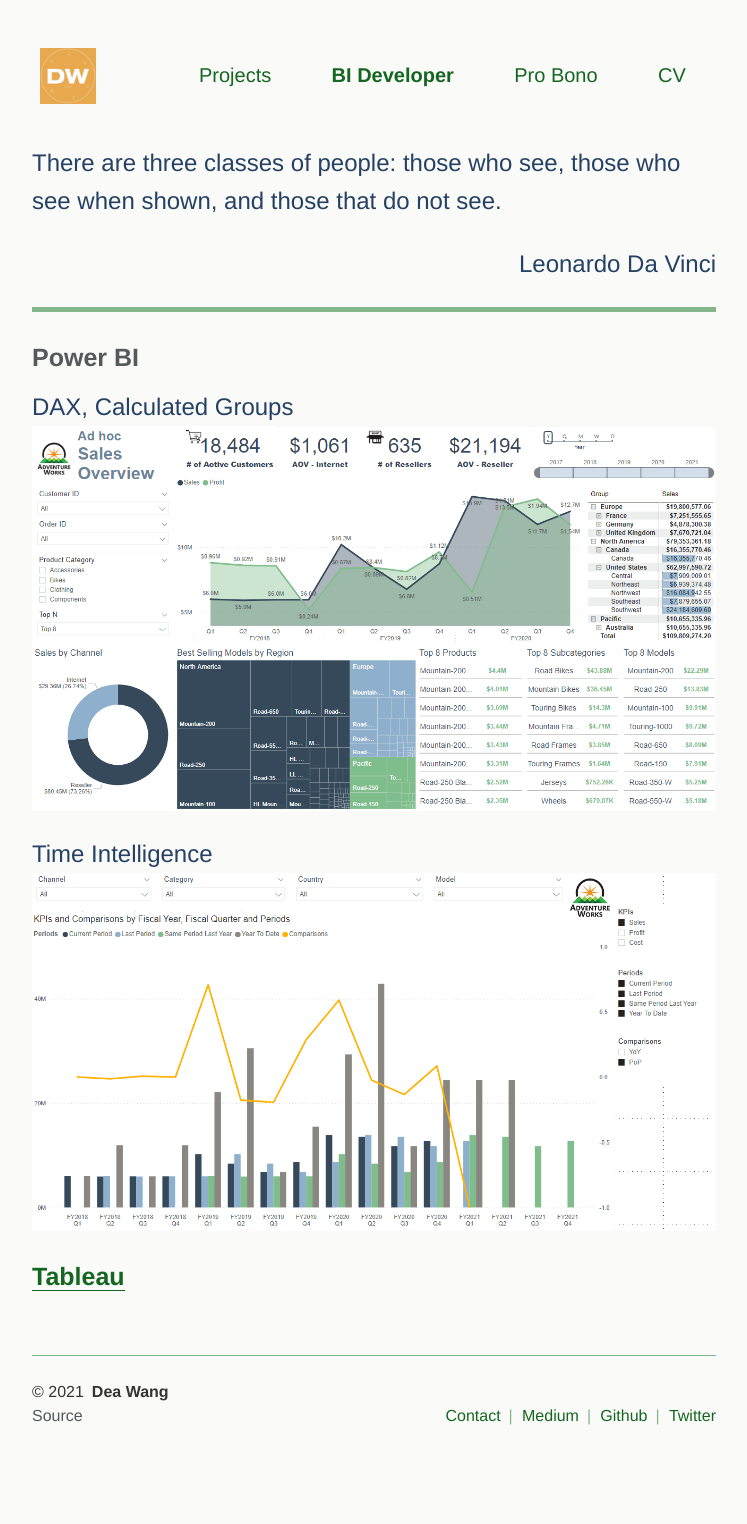
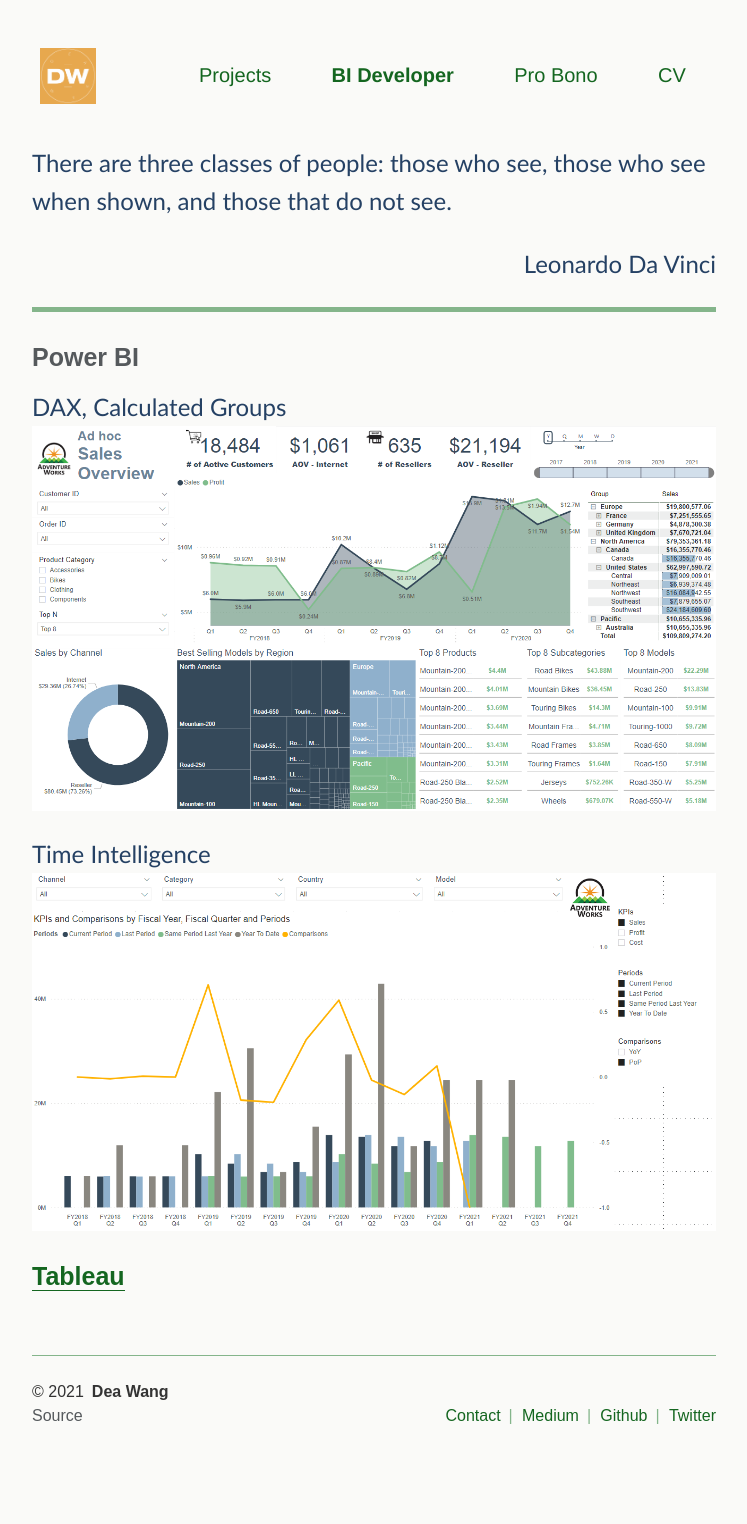
Before and after one commit to deawyk/deawyk.github.io, a Jekyll site: the page built from _pages/bi.md, in a window 1280 px wide. Shown: the whole page, without its empty margins (266-1013 px from the left). Built offline with Jekyll 4.4.1, drawn with Linux system fonts in a browser that asks for light colours.

Commit message:
Update _variables.scss

```diff
--- a/_sass/_variables.scss
+++ b/_sass/_variables.scss
@@ -50,9 +50,9 @@
 $border-radius-lg:          .3rem;
 
 // GLOBALS - FONTS ------------------
-$font-family:               "Helvetica", sans-serif;
-$font-family-monospace:     "Helvetica Neue", Helvetica, Arial, sans-serif;
-$font-heading:              "Helvetica", sans-serif;
+$font-family:               "Optima", sans-serif;
+$font-family-monospace:     Optima, Segoe, Segoe UI, Candara, sans-serif;
+$font-heading:              "Segoe", sans-serif;
 
 $lh:                        1.5;
 $lh-sm:                     1.1;
```
